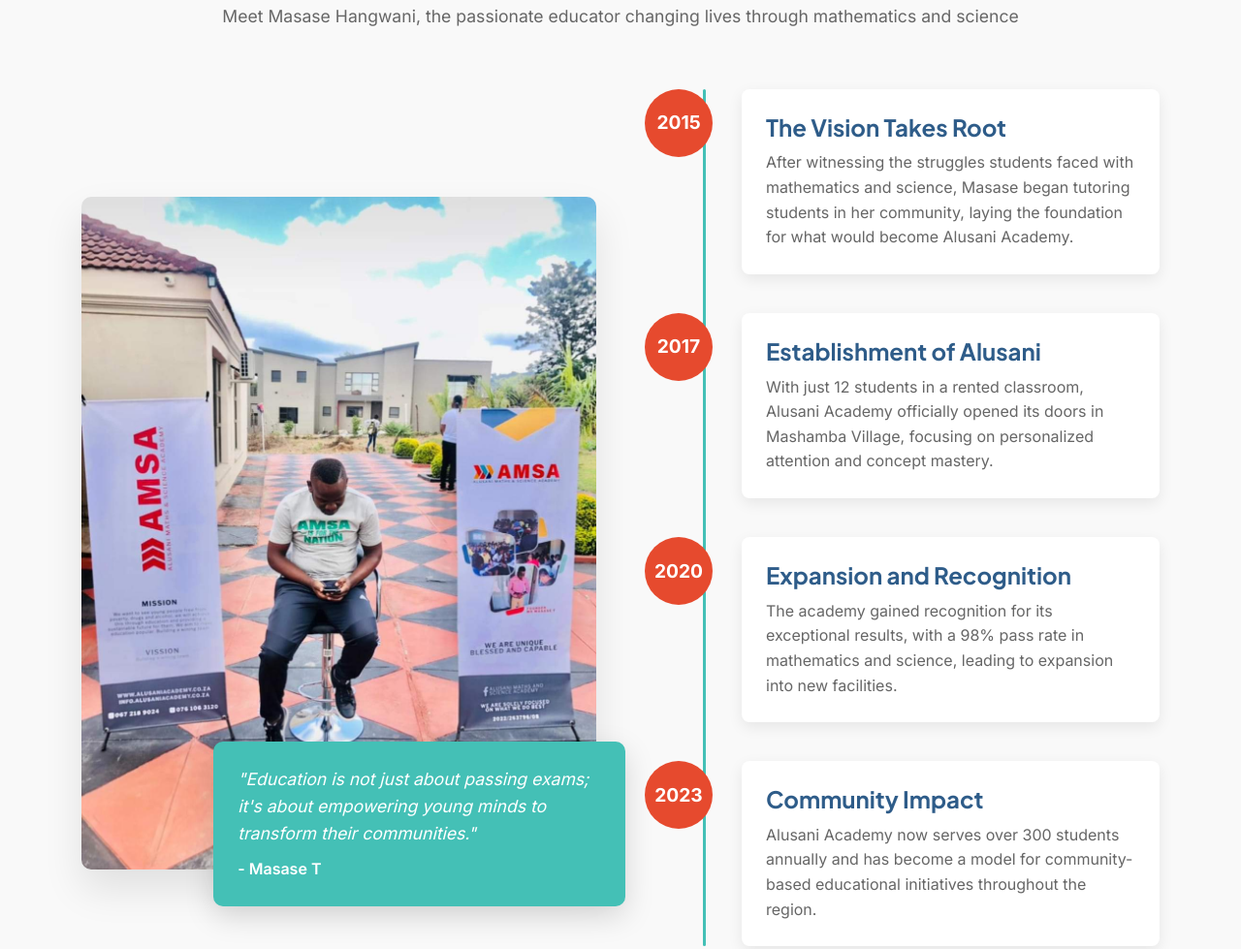
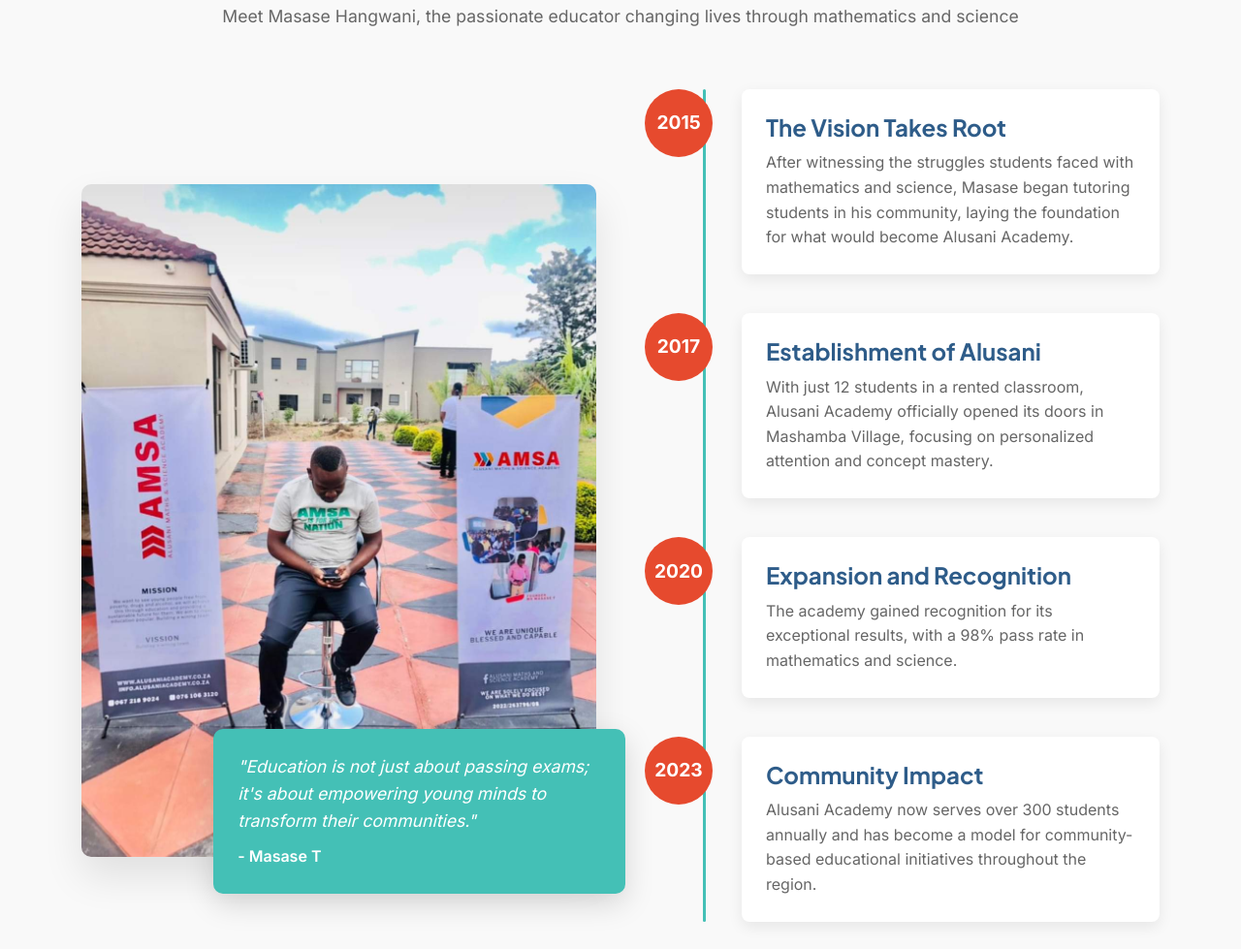
Before and after one commit to SMOKE484/Amsa-Website, a plain HTML site: page pages/about.html in a window 1280 px wide. Shown: the part 782-1761 px from the top of the page at 97% size. Drawn offline with Linux system fonts and the light colour scheme; files whose address does not match are found by name.

Commit message:
Correct pronoun and simplify expansion text

```diff
--- a/pages/about.html
+++ b/pages/about.html
@@ -65,7 +65,7 @@
                   <p>
                     After witnessing the struggles students faced with
                     mathematics and science, Masase began tutoring students in
-                    her community, laying the foundation for what would become
+                    his community, laying the foundation for what would become
                     Alusani Academy.
                   </p>
                 </div>
@@ -87,8 +87,7 @@
                   <h4>Expansion and Recognition</h4>
                   <p>
                     The academy gained recognition for its exceptional results,
-                    with a 98% pass rate in mathematics and science, leading to
-                    expansion into new facilities.
+                    with a 98% pass rate in mathematics and science.
                   </p>
                 </div>
               </div>
```
